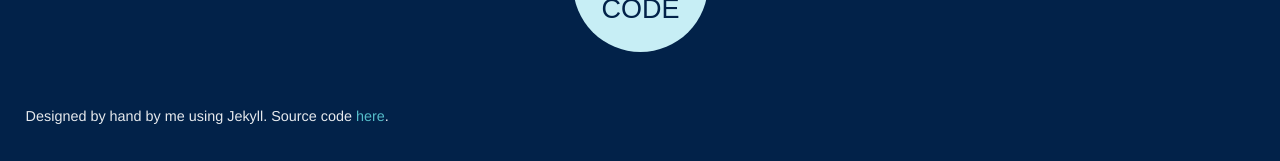
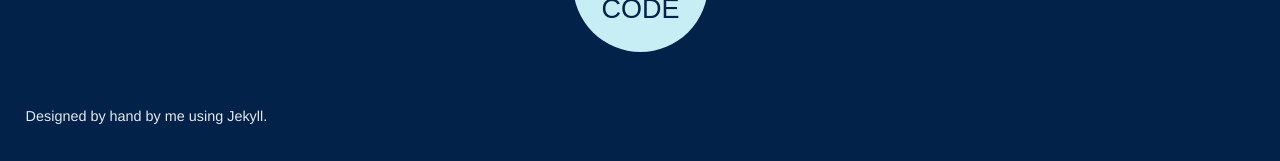
Before and after one commit to smithb16/cad-and-code, a Jekyll site: the page built from index.html, in a window 1280 px wide and 900 px high, scrolled down 6707 px. Shown: the part 736-897 px from the top of the window. Built offline with Jekyll 4.4.1, drawn with Linux system fonts in a browser that asks for light colours; some web fonts are replaced.

```diff
--- a/_includes/footer.html
+++ b/_includes/footer.html
@@ -8,12 +8,6 @@
     {% include text-logo.html %}
   </div>
   <p class="site-credits">
-    Designed by hand by me using Jekyll. Source code
-    <a
-      href="https://www.github.com/smithb16/personal-site"
-      target="_blank"
-      rel="noopener"
-      >here</a
-    >.
+    Designed by hand by me using Jekyll.
   </p>
 </footer>
```
Also changed, not shown: 2 other files.
